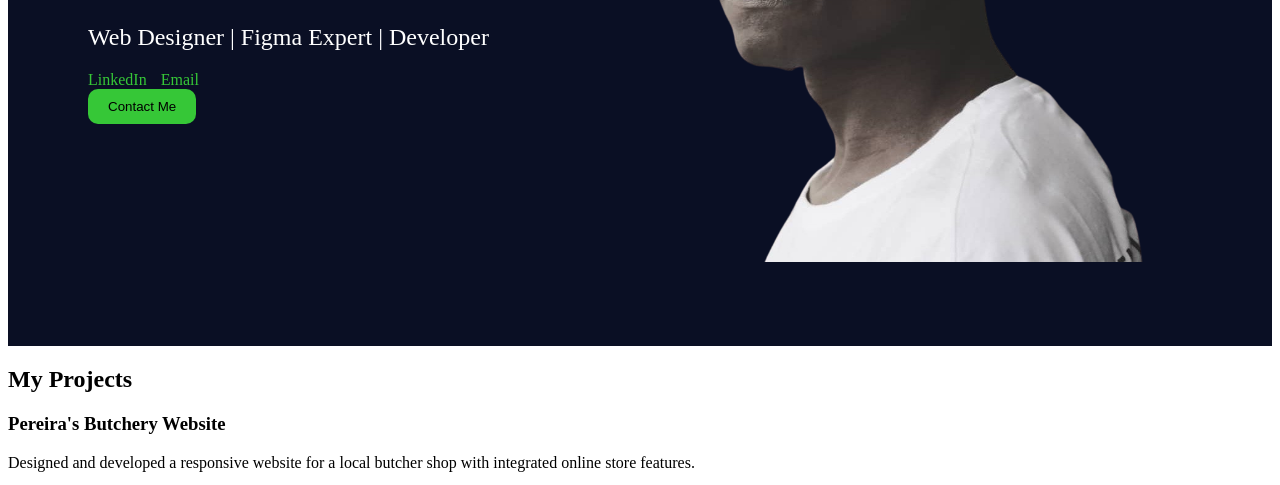
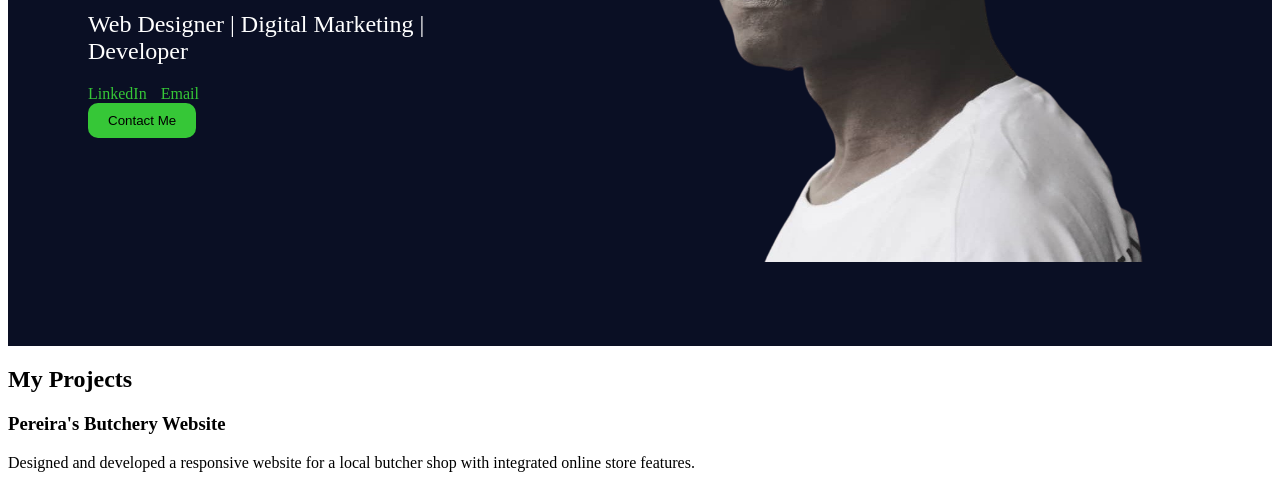
Before and after one commit to NkosikhonaHlalukane/Nkosikhona-Hlalukane, a plain HTML site: page index.html in a window 1280 px wide. Shown: the part 615-1100 px from the top of the page. Drawn offline with Linux system fonts and the light colour scheme; a script that the page names is missing.

Commit message:
index.html

```diff
--- a/index.html
+++ b/index.html
@@ -25,7 +25,7 @@
     <section id="home" class="hero">
         <div class="hero-content">
             <h1>Hello, I am <span>Nkosikhona Hlalukane</span></h1>
-            <p>Web Designer | Figma Expert | Developer</p>
+            <p>Web Designer | Digital Marketing | Developer</p>
             <div class="social-links">
                 <a href="https://linkedin.com/in/yourprofile" target="_blank">LinkedIn</a>
                 <a href="mailto:hlalukane35@gmail.com">Email</a>
```
